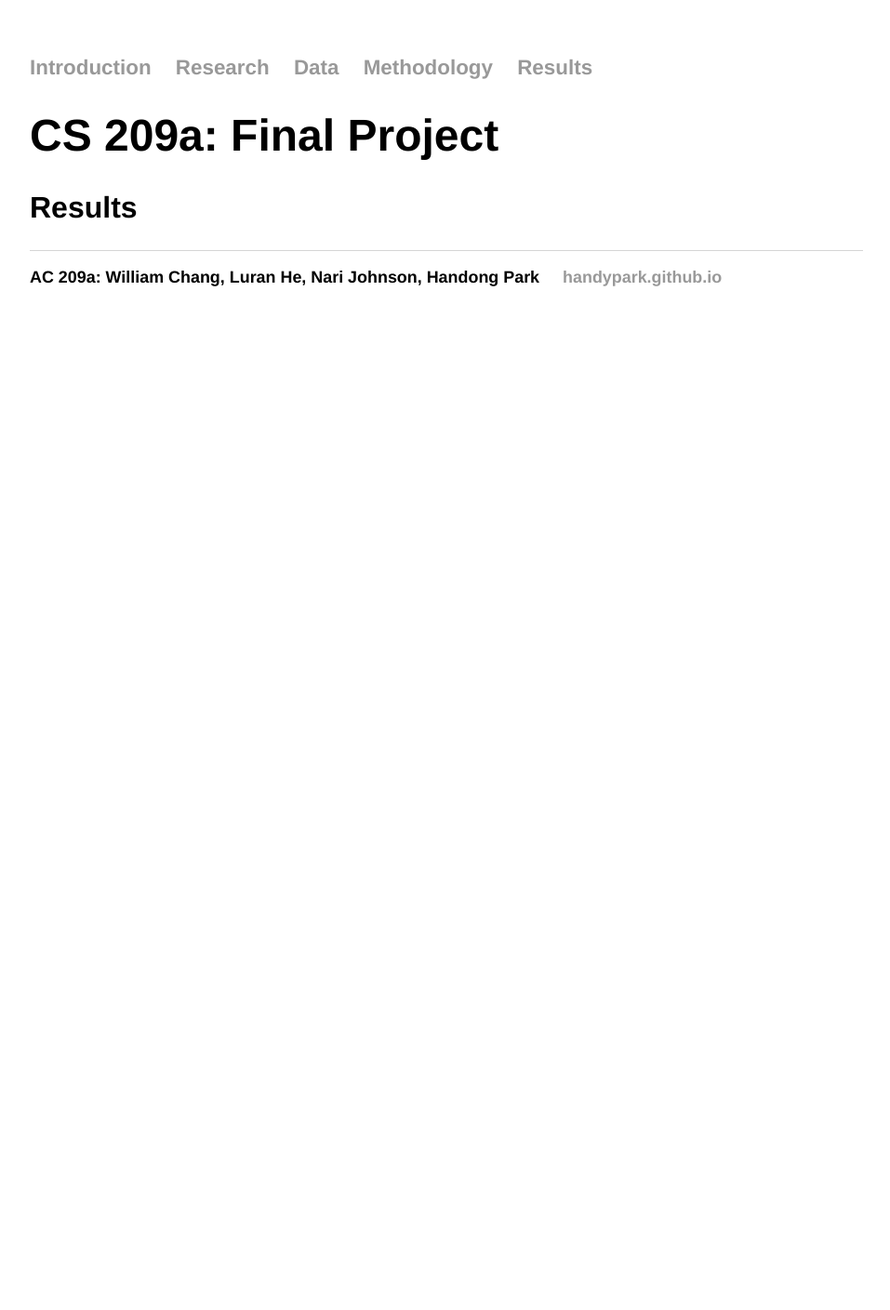
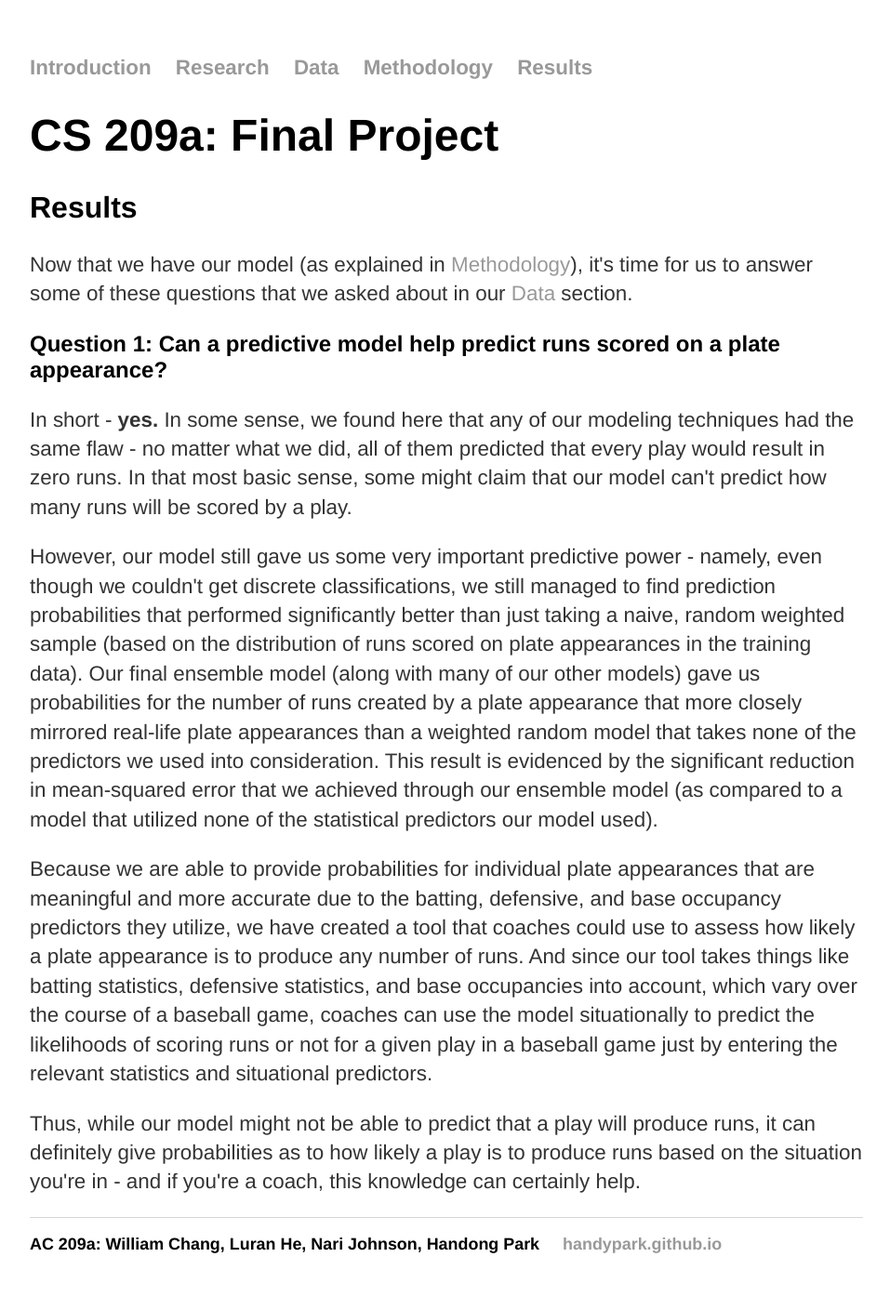
Before and after one commit to handypark/handypark.github.io, a Jekyll site: the page built from results.html, in a window 1280 px wide. Shown: the whole page at 93% size, without its empty margins (160-1117 px from the left). Built offline with Jekyll 4.4.1, drawn with Linux system fonts in a browser that asks for light colours; before the commit the page ends 900 px from its top, so only the background shows below that.

Commit message:
Update results.html

```diff
--- a/results.html
+++ b/results.html
@@ -6,4 +6,37 @@ title: Results
 <div class="blurb">
 	<h1>CS 209a: Final Project</h1>
 	<h2>Results</h2>
+	<p>
+		Now that we have our model (as explained in <a href="/methodology">Methodology</a>), it's time for us to answer
+		some of these questions that we asked about in our <a href = "/data">Data</a> section.
+	</p>
+	<h3>Question 1: Can a predictive model help predict runs scored on a plate appearance?</h3>
+	<p>
+		In short - <strong>yes.</strong> In some sense, we found here that any of our modeling techniques had the same
+		flaw - no matter what we did, all of them predicted that every play would result in zero runs. In that most basic sense,
+		some might claim that our model can't predict how many runs will be scored by a play.
+	</p>
+	<p>
+		However, our model still gave us some very important predictive power - namely, even though we couldn't get discrete
+		classifications, we still managed to find prediction probabilities that performed significantly better than just taking
+		a naive, random weighted sample (based on the distribution of runs scored on plate appearances in the training data).
+		Our final ensemble model (along with many of our other models) gave us probabilities for the number of runs created
+		by a plate appearance that more closely mirrored real-life plate appearances than a weighted random model that takes
+		none of the predictors we used into consideration. This result is evidenced by the significant reduction in
+		mean-squared error that we achieved through our ensemble model (as compared to a model that utilized none of the
+		statistical predictors our model used).
+	</p>
+	<p>
+		Because we are able to provide probabilities for individual plate appearances
+		that are meaningful and more accurate due to the batting, defensive, and base occupancy predictors they utilize, we have
+		created a tool that coaches could use to assess how likely a plate appearance is to produce any number of runs. And since
+		our tool takes things like batting statistics, defensive statistics, and base occupancies into account, which vary
+		over the course of a baseball game, coaches can use the model situationally to predict the likelihoods of scoring runs
+		or not for a given play in a baseball game just by entering the relevant statistics and situational predictors.
+	</p>
+	<p>
+		Thus, while our model might not be able to predict that a play will produce runs, it can definitely give probabilities
+		as to how likely a play is to produce runs based on the situation you're in - and if you're a coach, this knowledge can
+		certainly help.
+	</p>
 </div><!-- /.blurb -->
```
